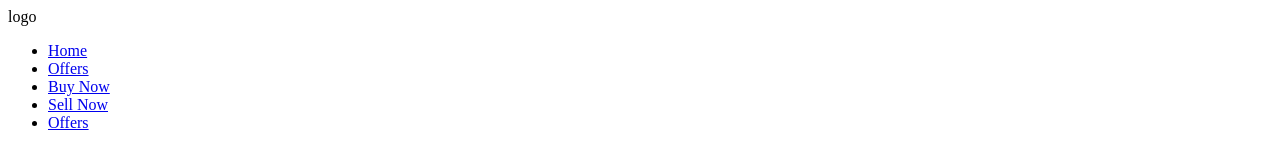
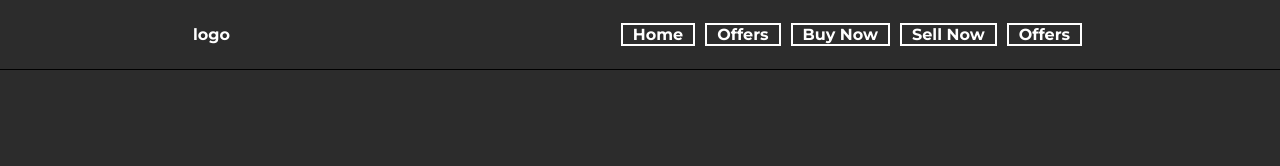
Before and after one commit to Prayas7632/HTML_CSS_Projects, a plain HTML site: page Simple_E-Commerce_Page/index.html in a window 1280 px wide. Drawn offline with Linux system fonts and the light colour scheme.

Commit message:
Added CSS

```diff
--- a/Simple_E-Commerce_Page/index.html
+++ b/Simple_E-Commerce_Page/index.html
@@ -4,6 +4,7 @@
     <meta charset="UTF-8">
     <meta name="viewport" content="width=device-width, initial-scale=1.0">
     <title>E Commerce</title>
+    <link rel="stylesheet" href="style.css">
 </head>
 <body>
     <header>
--- /dev/null
+++ b/Simple_E-Commerce_Page/style.css
@@ -0,0 +1,30 @@
+@import url('https://fonts.googleapis.com/css2?family=Montserrat:ital,wght@0,100..900;1,100..900&display=swap');
+*{
+    margin: 0;
+    padding: 0;
+    box-sizing: border-box;
+    font-weight: bold;
+    color: white;
+}
+
+body{
+    font-family: "Montserrat", serif;
+    background-color: #2c2c2c;
+}
+header{
+    height: 70px;
+    display: flex;
+    justify-content: space-around;
+    align-items: center;
+    border-bottom: 1px solid black;
+}
+ul{
+    display: flex;
+    list-style-type: none;
+}
+ul li a{
+    margin: 0px 5px;
+    border: 2px solid white;
+    padding: 0px 10px;
+    text-decoration: none;
+}
```
